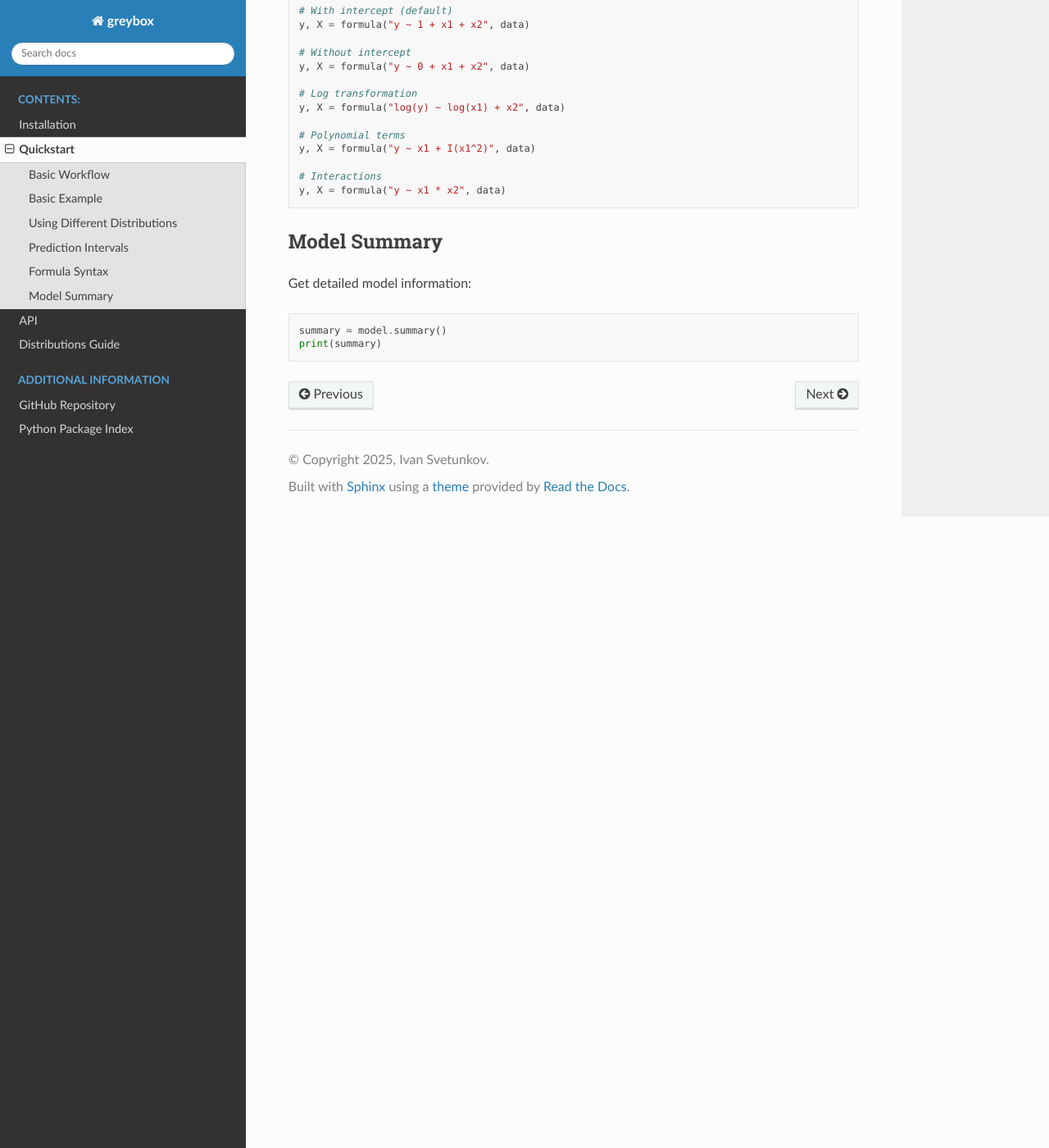
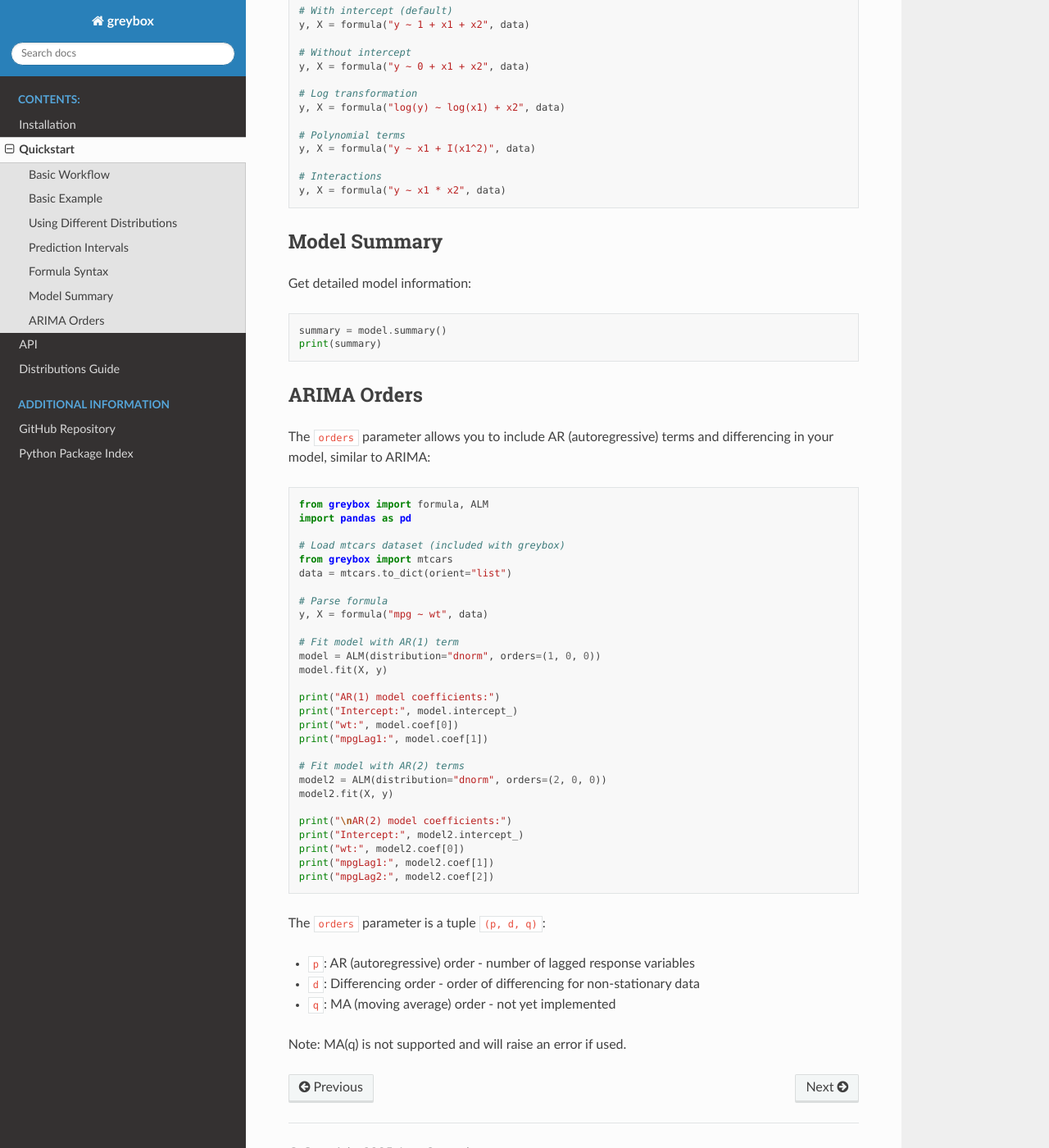
Before and after one commit to config-i1/greybox, a Sphinx documentation site: the page built from python/docs/quickstart.rst, in a window 1280 px wide and 1400 px high, scrolled down 1712 px. Shown: the whole window at 82% size. Built offline with Sphinx 7.4.7 and the Read the Docs theme 3.1.0, drawn with Linux system fonts in a browser that asks for light colours.

Commit message:
Updates in documentation to add ARIMA

```diff
--- a/python/docs/quickstart.rst
+++ b/python/docs/quickstart.rst
@@ -101,3 +101,46 @@ Get detailed model information::
 
     summary = model.summary()
     print(summary)
+
+ARIMA Orders
+------------
+
+The ``orders`` parameter allows you to include AR (autoregressive) terms and
+differencing in your model, similar to ARIMA::
+
+    from greybox import formula, ALM
+    import pandas as pd
+
+    # Load mtcars dataset (included with greybox)
+    from greybox import mtcars
+    data = mtcars.to_dict(orient="list")
+
+    # Parse formula
+    y, X = formula("mpg ~ wt", data)
+
+    # Fit model with AR(1) term
+    model = ALM(distribution="dnorm", orders=(1, 0, 0))
+    model.fit(X, y)
+
+    print("AR(1) model coefficients:")
+    print("Intercept:", model.intercept_)
+    print("wt:", model.coef[0])
+    print("mpgLag1:", model.coef[1])
+
+    # Fit model with AR(2) terms
+    model2 = ALM(distribution="dnorm", orders=(2, 0, 0))
+    model2.fit(X, y)
+
+    print("\nAR(2) model coefficients:")
+    print("Intercept:", model2.intercept_)
+    print("wt:", model2.coef[0])
+    print("mpgLag1:", model2.coef[1])
+    print("mpgLag2:", model2.coef[2])
+
+The ``orders`` parameter is a tuple ``(p, d, q)``:
+
+- ``p``: AR (autoregressive) order - number of lagged response variables
+- ``d``: Differencing order - order of differencing for non-stationary data
+- ``q``: MA (moving average) order - not yet implemented
+
+Note: MA(q) is not supported and will raise an error if used.
```
Also changed, not shown: python/README.md, 10 other files.
